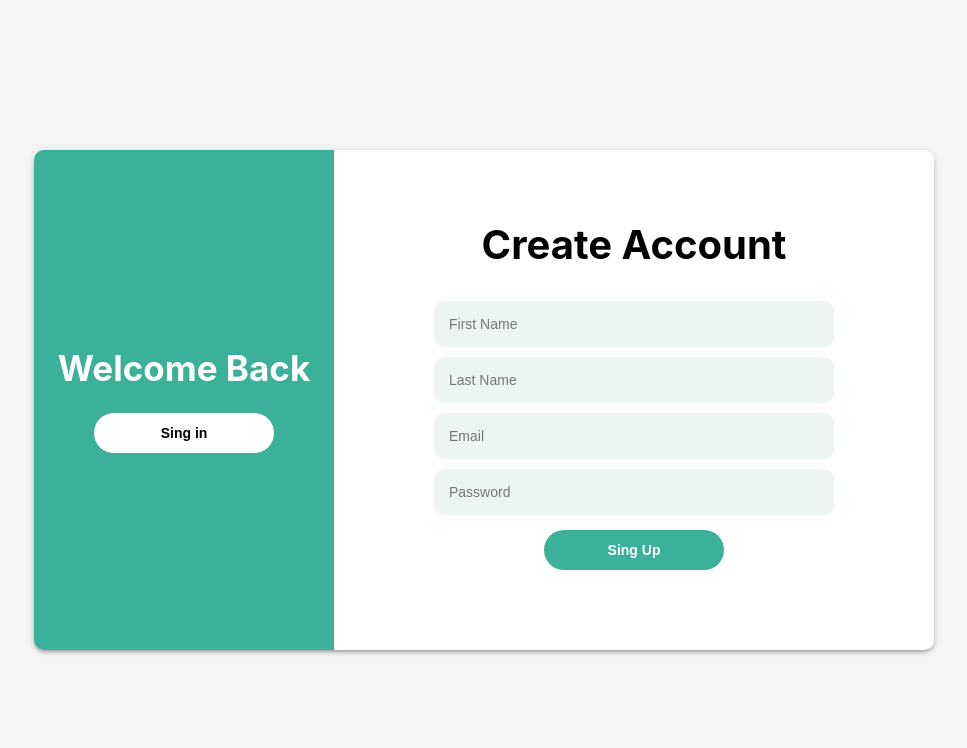
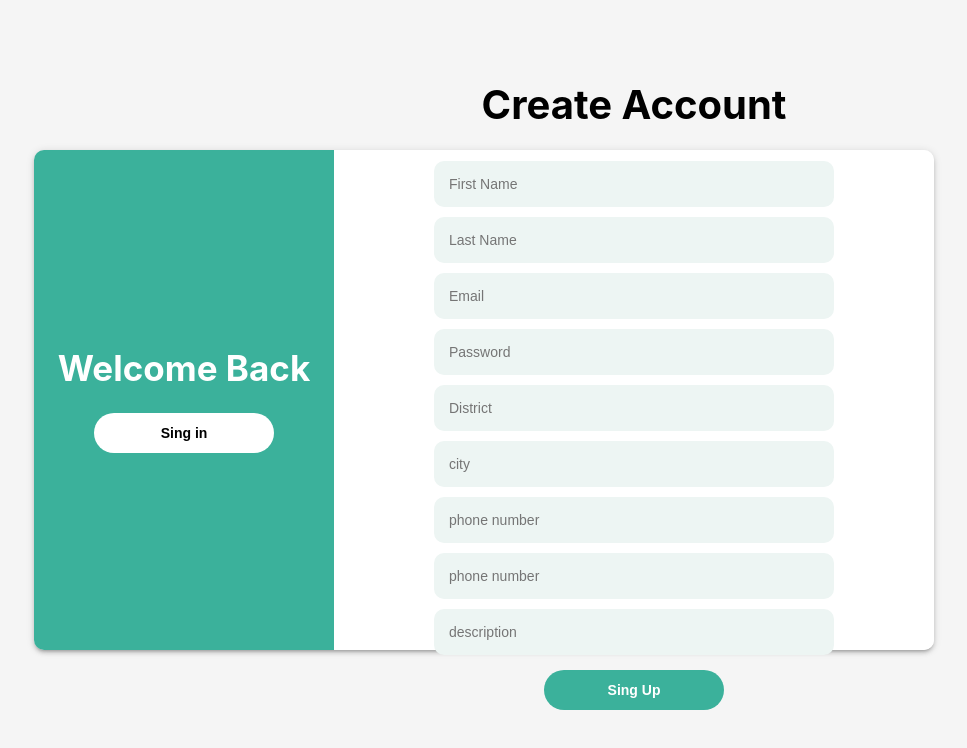
Before and after one commit to Dulnath/InfluencerHub, a React (Create React App) app in the folder client/: page /signup in a window 1280 px wide. Shown: the top 748 px of the page, without its empty margins (156-1123 px from the left). Built offline with nearby package versions, Linux system fonts and the light colour scheme.

Commit message:
Schema updated with many other fields

```diff
--- a/client/src/components/Singup/index.jsx
+++ b/client/src/components/Singup/index.jsx
@@ -85,6 +85,52 @@ const Signup = () => {
 							required
 							className={styles.input}
 						/>
+
+<input
+							type="text"
+							placeholder="District"
+							name="distirct"
+							onChange={handleChange}
+							value={data.district}
+							required
+							className={styles.input}
+						/>
+									<input
+							type="text"
+							placeholder="city"
+							name="city"
+							onChange={handleChange}
+							value={data.city}
+							required
+							className={styles.input}
+						/>
+									<input
+							type="number"
+							placeholder="phone number"
+							name="phoneNo"
+							onChange={handleChange}
+							value={data.phoneNo}
+							required
+							className={styles.input}
+						/>
+										<input
+							type="number"
+							placeholder="phone number"
+							name="phoneNo"
+							onChange={handleChange}
+							value={data.phoneNo}
+							required
+							className={styles.input}
+						/>
+							<input
+							type="text"
+							placeholder="description"
+							name="description"
+							onChange={handleChange}
+							value={data.description}
+							required
+							className={styles.input}
+						/>
 						{error && <div className={styles.error_msg}>{error}</div>}
 						{msg  && <div className={styles.success_msg}>{msg}</div>}
 						<button type="submit" className={styles.green_btn}>
```
Also changed, not shown: 2 other files (tests, documents, lock files or other folders).
